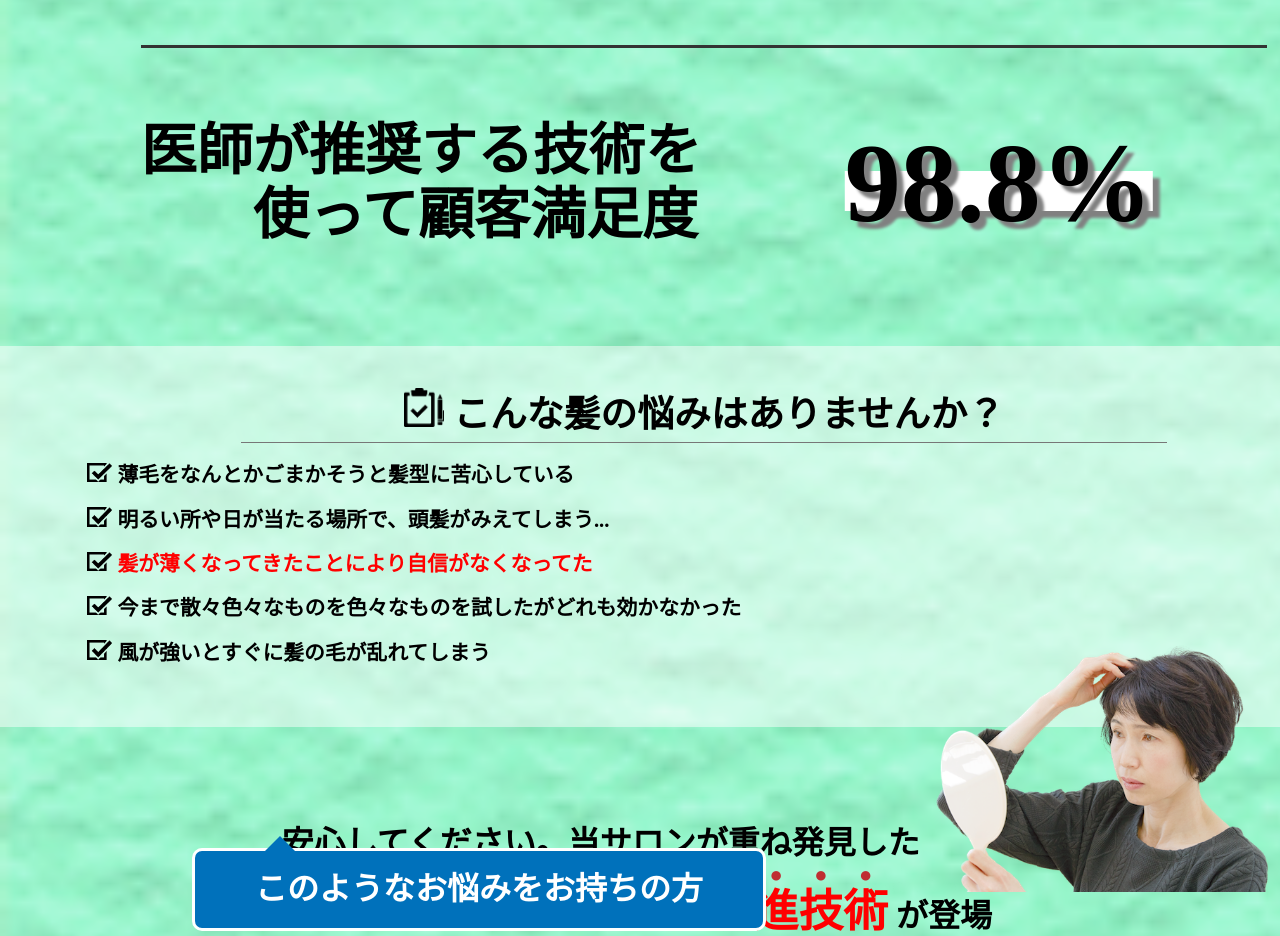
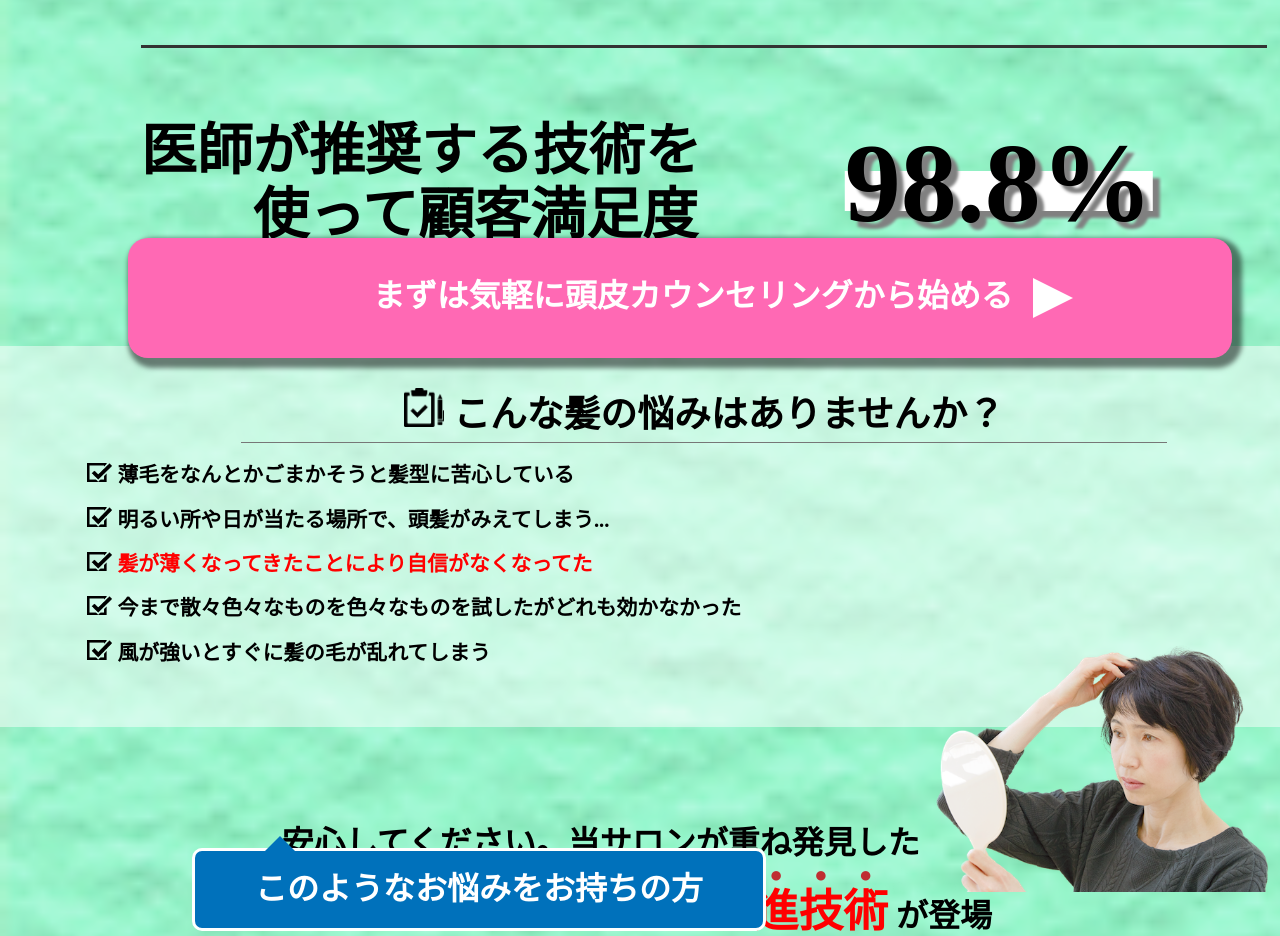
Before and after one commit to open-store-inc/RevolveT, a WordPress theme: template index.php in a window 1280 px wide; the page is wider, and only the part inside the window is pictured. Shown: the part 422-1358 px from the top of that part. Run offline with PHP 8.4 and a stand-in for WordPress, Linux system fonts and the light colour scheme; the site name, menu and one post (Sample post) are stand-ins, and other content is empty; grey boxes are pictures that could not be loaded.

Commit message:
追尾バナー　実装
フッター、それに伴うcss追記

```diff
--- a/index.php
+++ b/index.php
@@ -566,5 +566,11 @@
 
 
     </div>
+	　　<footer>
+        <div class="footer-btn">
+			<div class="footer-text">まずは気軽に頭皮カウンセリングから始める</div>
+           <div class="tr2"></div>
+		  </div>
+		</footer>
   </body>
 </html>
--- a/style.css
+++ b/style.css
@@ -637,6 +637,43 @@ main {
 	text-align: center;
 }
 
+footer {
+	 position: fixed;
+    bottom: 0px;
+	 width: 80%;
+    margin: 20px 10%;
+    padding: 40px;
+    color: white;
+    background-color: hotpink;
+    font-size: 2rem;
+    box-shadow: 5px 5px 5px 5px rgb(0 0 0 / 50%);
+    border-radius: 20px;
+    display: flex;
+}
+.footer-btn{
+	width:100%;
+}
+
+.footer-text{
+	padding-left: 20%;
+  float: left;
+}
+
+.tr2 {
+    width: 0px;
+    height: 0px;
+    border-top: 20px solid transparent;
+    border-right: 20px solid transparent;
+    border-bottom: 20px solid transparent;
+    border-left: 40px solid #fff;
+    margin-left: 20px;
+    float: left;
+}
+
+
+
+
+
 @media screen  and (min-width: 1000px) {
 
   .page3_message_3_image{
@@ -663,8 +700,9 @@ main {
 
   .page2_message_4_6{
     margin: 3% 20%;
-  }
+	}
 }
+
 @media screen  and (min-width: 1025px) {
   body {
     height: 15800px;
@@ -764,7 +802,9 @@ main {
 
 
 
-@media screen  and (min-width: 400px) {
+
+
+@media screen  and (max-width: 1024px ) {
 	.page2_message_4_6 {
     color: white;
     background-color: #0071BB;
@@ -774,4 +814,7 @@ main {
     border-radius: 60px;
     box-shadow: 5px 5px 5px 5px rgb(0 0 0 / 50%);
   }
+	.footer-text{
+		padding-left: 10%;
+	}
 }
```
